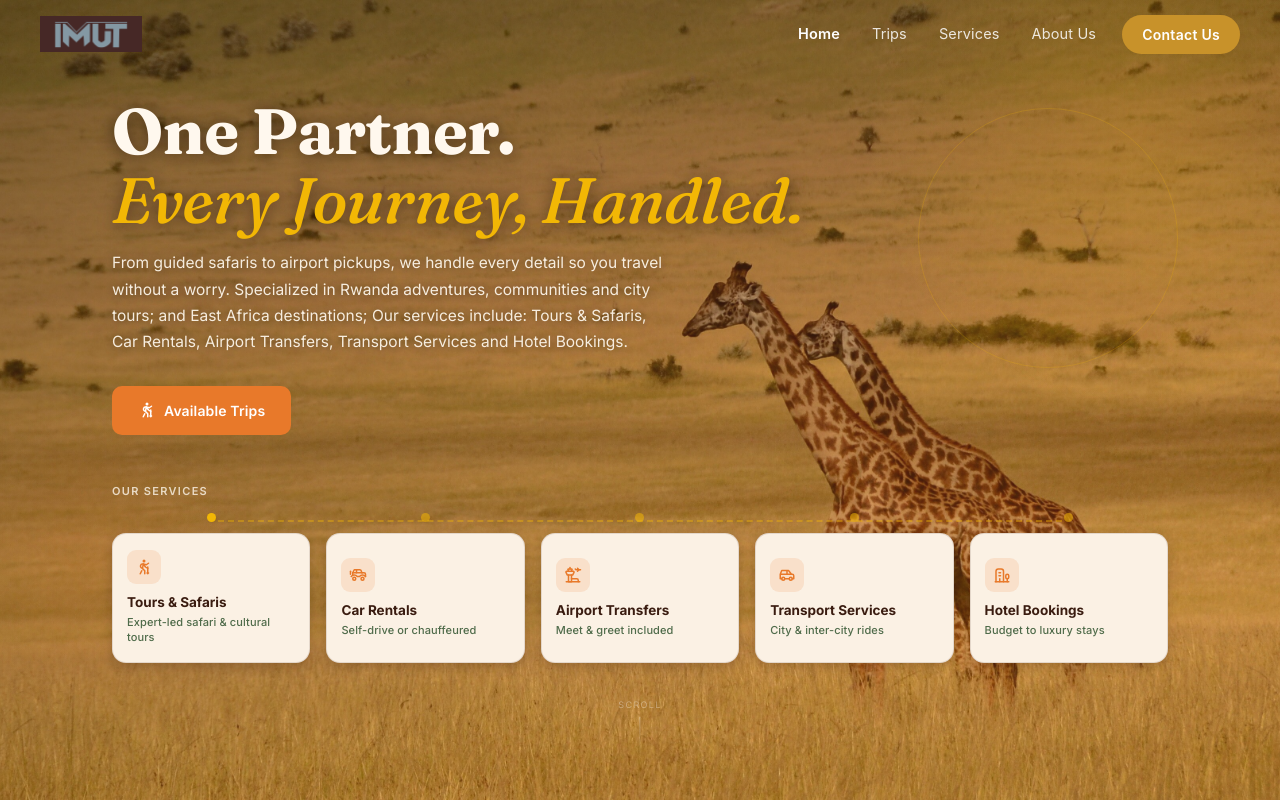
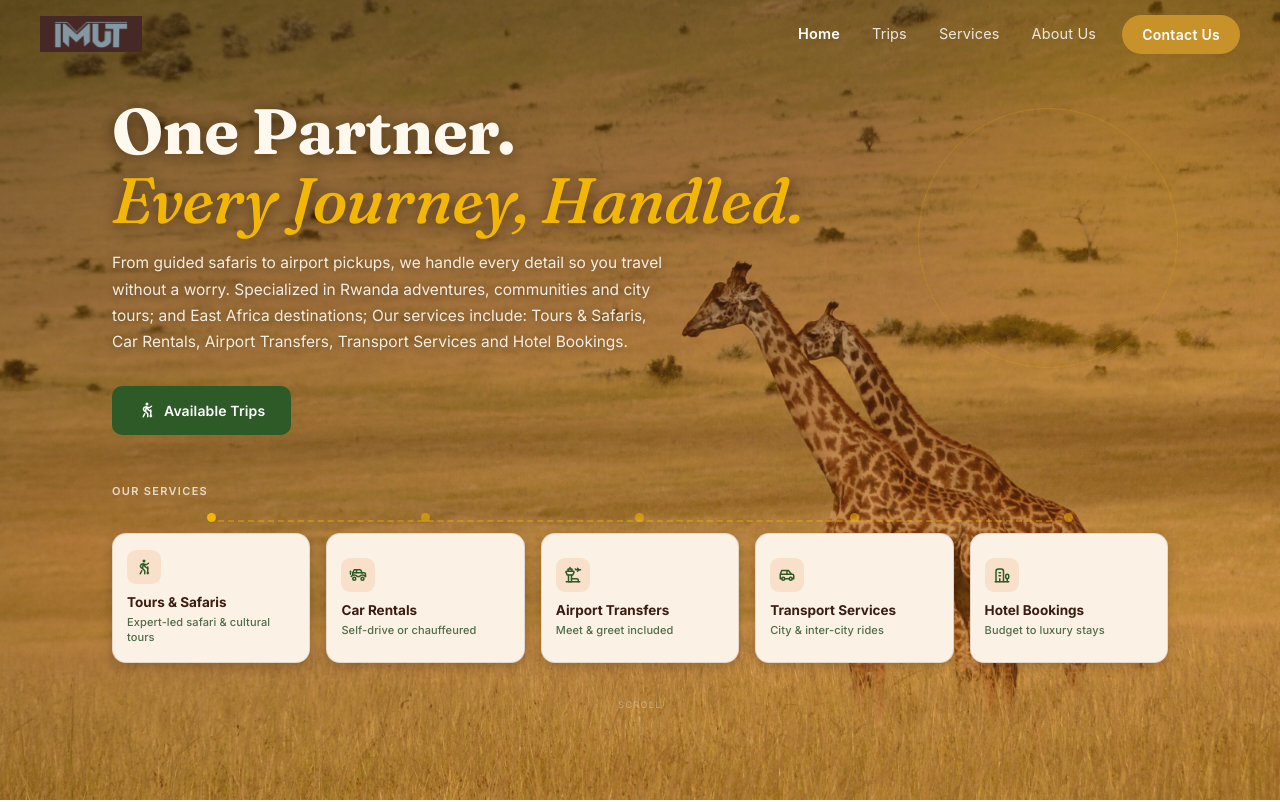
Before and after one commit to Bazatohalemouard/imut-tours, a React (Vite) app: page / in a window 1280 px wide. Shown: the top 802 px of the page. Built offline with nearby package versions, Linux system fonts and the light colour scheme; a web font is replaced by a local one.

Commit message:
Color adjust on hero

```diff
--- a/src/components/homepage/HeroServices.jsx
+++ b/src/components/homepage/HeroServices.jsx
@@ -9,8 +9,8 @@ const STYLES = `
   :root {
     --htw-dusk: #2A130A;
     --htw-clay: #8C3F1F;
-    --htw-sunset: #E8792A;
-    --htw-sunset-hi: #F2954A;
+    --htw-sunset: #2D5A27;
+    --htw-sunset-hi: #4A8C41;
     --htw-gold: #F2B705;
     --htw-acacia: #4F6B4A;
     --htw-acacia-hi: #5C7D56;
```
